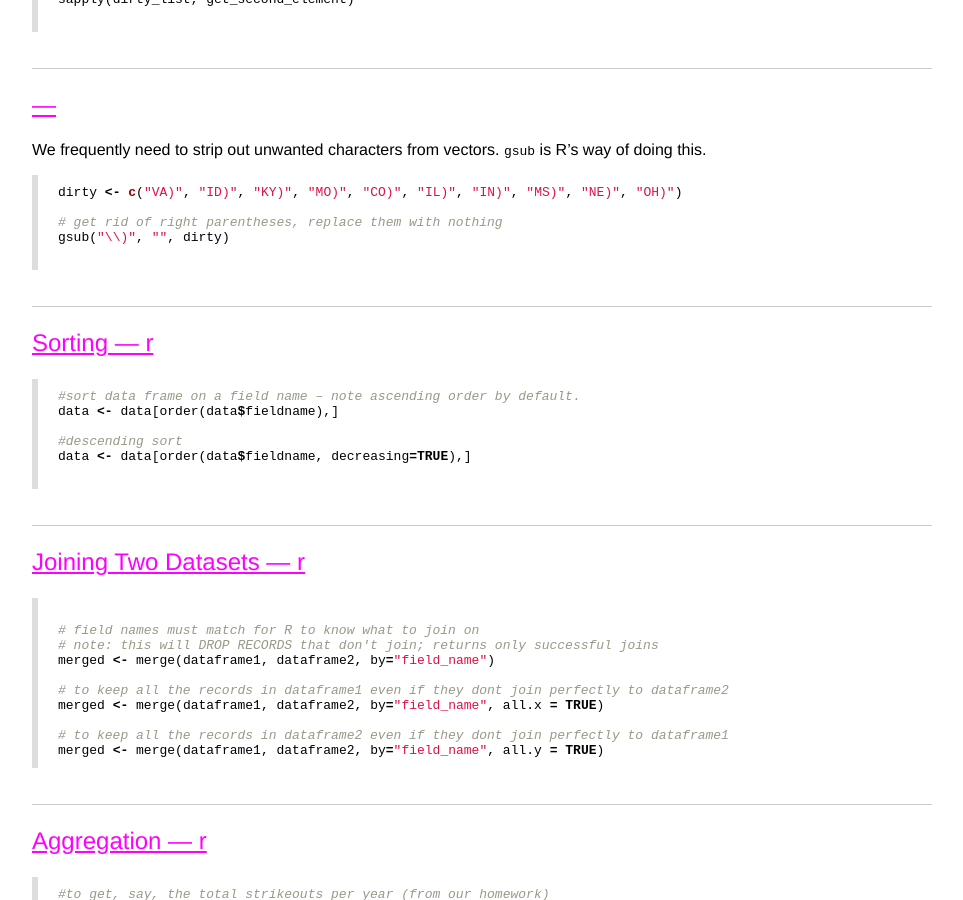
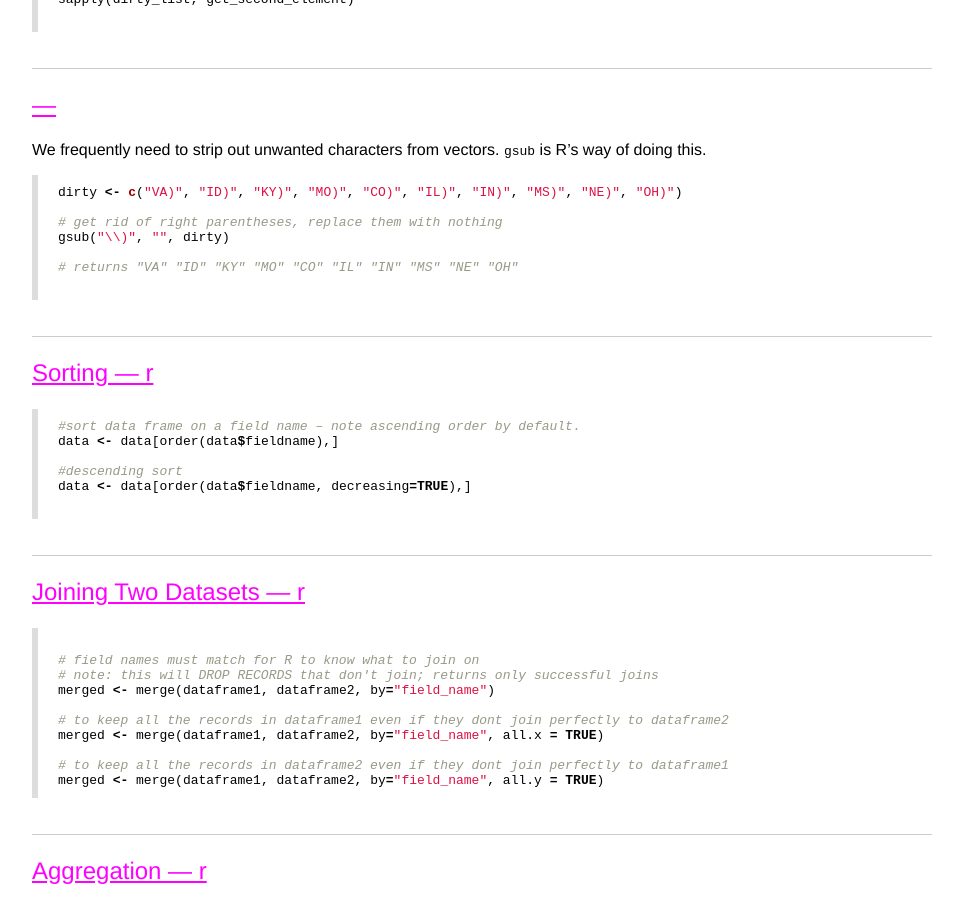
Before and after one commit to shancarter/data-field-guide, a Jekyll site: the page built from index.md, in a window 1280 px wide and 900 px high, scrolled down 525 px. Shown: the whole window, without its empty margins (158-1121 px from the left). Built offline with Jekyll 4.4.1, drawn with Linux system fonts in a browser that asks for light colours; Markdown is read by kramdown in place of the engine named in the settings.

Commit message:
added new examples

````diff
--- a/_posts/2000-01-01-r-transforms-cleaning-regex.md
+++ b/_posts/2000-01-01-r-transforms-cleaning-regex.md
@@ -12,4 +12,6 @@ dirty <- c("VA)", "ID)", "KY)", "MO)", "CO)", "IL)", "IN)", "MS)", "NE)", "OH)")
 # get rid of right parentheses, replace them with nothing
 gsub("\\)", "", dirty)
 
+# returns "VA" "ID" "KY" "MO" "CO" "IL" "IN" "MS" "NE" "OH"
+
 ```
````
